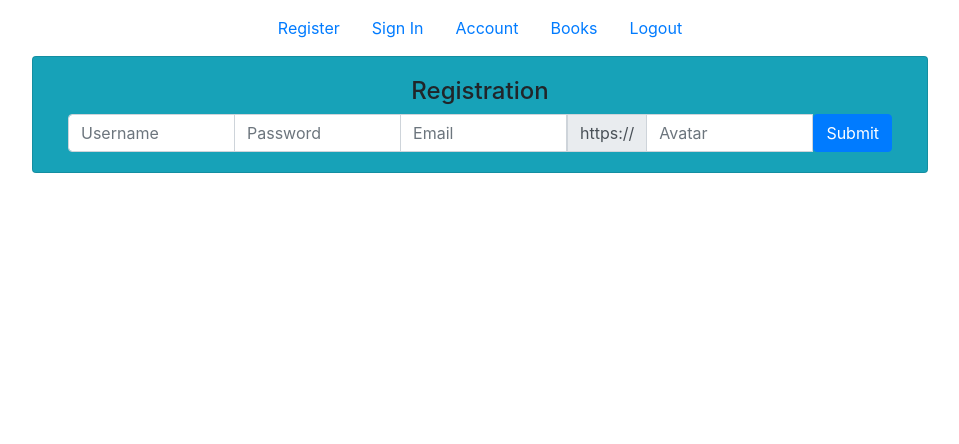
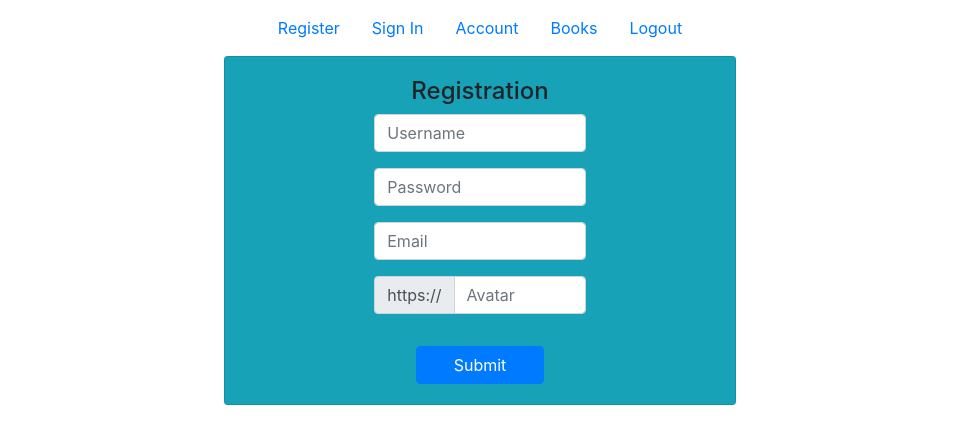
Before and after one commit to meloegel/my-libaray-fe, a React (Create React App) app: page / in a window 1280 px wide. Shown: the top 444 px of the page, without its empty margins (160-1119 px from the left). Built offline with nearby package versions, Linux system fonts and the light colour scheme.

Commit message:
styling registration

```diff
--- a/src/components/UserProfile/Registration.js
+++ b/src/components/UserProfile/Registration.js
@@ -79,12 +79,10 @@ export default function Registration() {
 
     return (
         <div className="signup">
-            <div>
-                <div className="form inputs">
             <Card body bg='info' className='formCard'>
-                        <form className="form container" onSubmit={onSubmit} disabled={disabled}>
                 <h4>Registration</h4>
-                            <InputGroup >
+                <form className='regForm' onSubmit={onSubmit} disabled={disabled}>
+                    <InputGroup id='input'>
                         <FormControl
                             placeholder="Username"
                             aria-label="Username"
@@ -94,6 +92,8 @@ export default function Registration() {
                             name="username"
                             type="text"
                         />
+                    </InputGroup>
+                    <InputGroup id='input'>
                         <FormControl
                             placeholder="Password"
                             aria-label="Password"
@@ -103,6 +103,8 @@ export default function Registration() {
                             name="password"
                             type="text"
                         />
+                    </InputGroup>
+                    <InputGroup id='input'>
                         <FormControl
                             placeholder="Email"
                             aria-label="Email"
@@ -112,7 +114,9 @@ export default function Registration() {
                             name="email"
                             type="email"
                         />
-                                <InputGroup.Prepend>
+                    </InputGroup>
+                    <InputGroup id='input'>
+                        <InputGroup.Prepend className='inputPrepend'>
                             <InputGroup.Text id="basic-addon3">
                                 https://
                                         </InputGroup.Text>
@@ -126,21 +130,17 @@ export default function Registration() {
                             name="avatar"
                             type="text"
                         />
-                                <Button className="submit" variant='primary'>Submit</Button>{' '}
                     </InputGroup>
-
+                    <Button className="submit" variant='primary'>Submit</Button>
                     <div>
                         <div className="errors">
                             <div>{formErrors.username}</div>
                             <div>{formErrors.password}</div>
                             <div>{formErrors.email}</div>
                         </div>
-
                     </div>
                 </form>
             </Card>
         </div>
-            </div>
-        </div>
     );
 }
--- a/src/styles/sass/userProfile.scss
+++ b/src/styles/sass/userProfile.scss
@@ -1,7 +1,23 @@
 // Registration //
 .formCard {
-  width: 70%;
+  width: 40%;
   margin: 0 auto;
+}
+.regForm {
+  display: flex;
+  flex-direction: column;
+  align-items: center;
+}
+
+#input {
+  width: 45%;
+  margin-bottom: 1rem;
+}
+.inputPrepend {
+  margin-bottom: 1rem;
+}
+.submit {
+  width: 8rem;
 }
 
 // Login //
```
Lines whose indentation alone changed are shown as unchanged.
